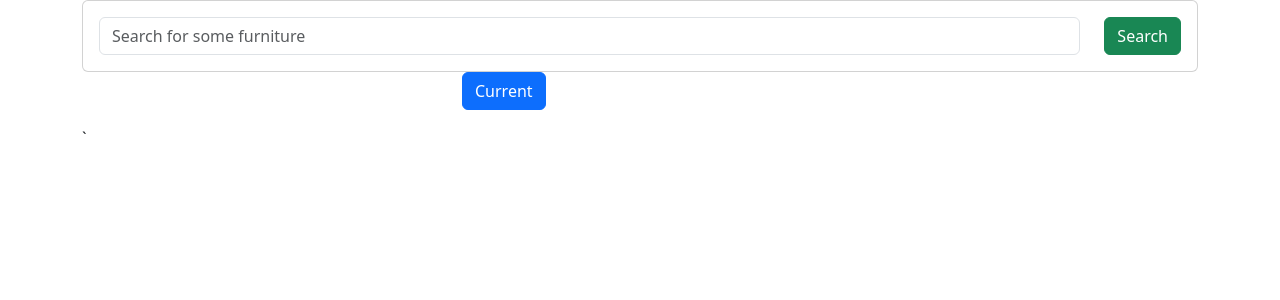
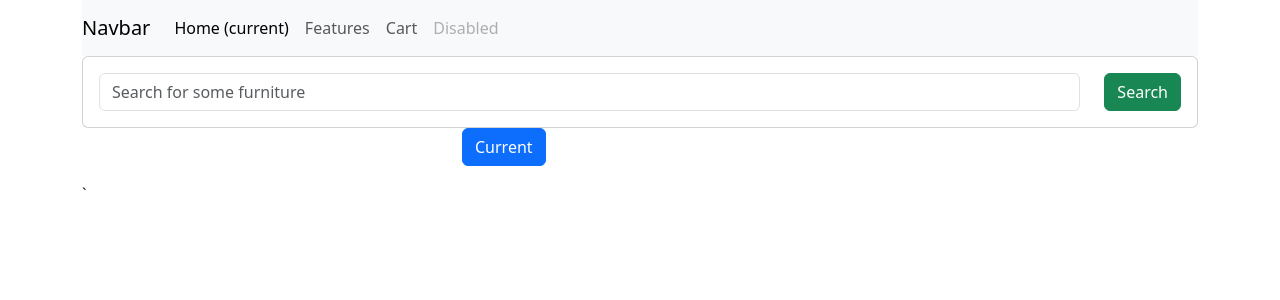
Before and after one commit to AlirezaCE/Moblino, a Django app: page / in a window 1280 px wide. Shown: the top 300 px of the page. Run offline with Django 5.2, Linux system fonts and the light colour scheme; data that the repository does not hold is empty.

Commit message:
add to cart

```diff
--- a/moblinosite/shop/templates/shop/index.html
+++ b/moblinosite/shop/templates/shop/index.html
@@ -11,6 +11,25 @@
 <body>
 
     <div class="container">
+
+        <div class="row">
+            <div class="col-md-12 ">
+                <nav class="navbar navbar-expand-lg navbar-light bg-light">
+                    <a class="navbar-brand" href="#">Navbar</a>
+                    <button class="navbar-toggler" type="button" data-toggle="collapse" data-target="#navbarNavAltMarkup" aria-controls="navbarNavAltMarkup" aria-expanded="false" aria-label="Toggle navigation">
+                      <span class="navbar-toggler-icon"></span>
+                    </button>
+                    <div class="collapse navbar-collapse" id="navbarNavAltMarkup">
+                      <div class="navbar-nav">
+                        <a class="nav-item nav-link active" href="#">Home <span class="sr-only">(current)</span></a>
+                        <a class="nav-item nav-link" href="#">Features</a>
+                        <a id="cart" class="nav-item nav-link" href="#">Cart</a>
+                        <a class="nav-item nav-link disabled" href="#">Disabled</a>
+                      </div>
+                    </div>
+                  </nav>
+            </div>
+        </div>
 
         <div class="row">
             <div class="col-md-12">
@@ -41,7 +60,7 @@
                         </div>
 
                         <a href="/{{ product.id }}" class="btn btn-warning">View</a>
-                        <button id="{{ product.id }}" class="btn cccc btn-warning">Add to chart</button>
+                        <button id="{{ product.id }}" class="btn adtc btn-warning">Add to chart</button>
 
                     </div>
                 </div>
@@ -82,7 +101,7 @@
         cart = JSON.parse(localStorage.getItem('cart'))
     }
 
-    $(document).on('click','.cccc', function(){
+    $(document).on('click','.adtc', function(){
         var item_id = this.id.toString();
 
         if(cart[item_id]!=undefined){
@@ -93,6 +112,8 @@
         }
 
         localStorage.setItem('cart',JSON.stringify(cart));
+
+        document.getElementById('cart').innerHTML = "Cart (" + Object.keys(cart).length + ")";
     });
 </script>
 
```
